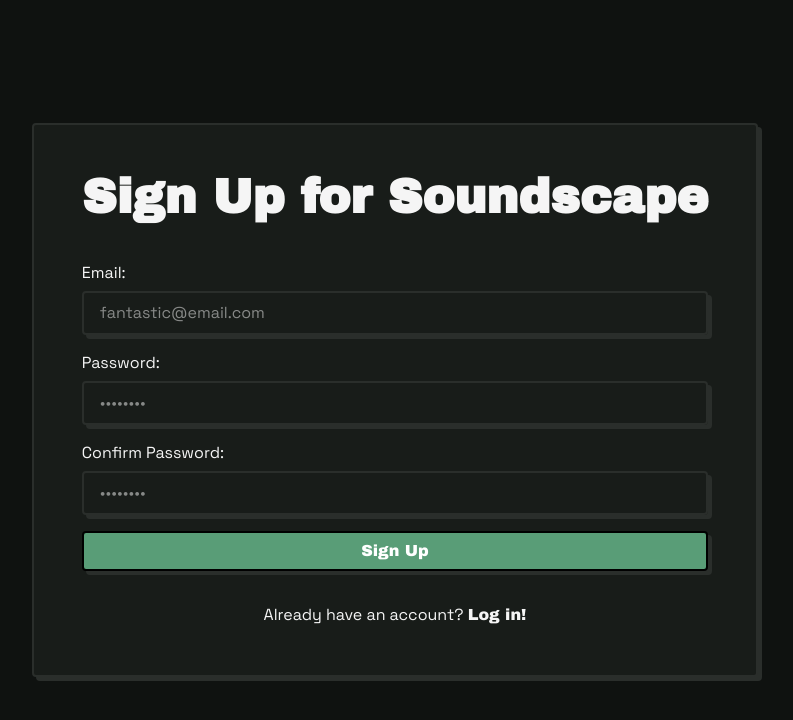
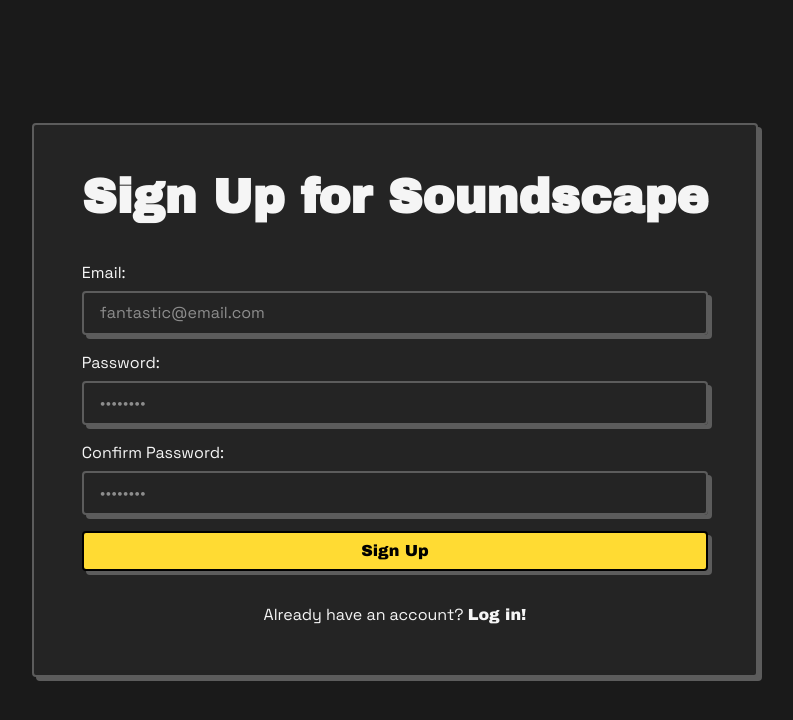
Before and after one commit to marco-vidali/soundscape, a React (Vite) app: page /auth/signup in a window 1280 px wide. Shown: the top 720 px of the page, without its empty margins (245-1038 px from the left). Built offline with nearby package versions, Linux system fonts and the light colour scheme; no server answers; the database is empty.

Commit message:
Change main color

```diff
--- a/src/index.css
+++ b/src/index.css
@@ -72,49 +72,41 @@
 
 :root {
     --radius: 0;
-    --background: #f9f5f2;
-    --foreground: #000000;
-    --muted: #efd0d5;
-    --muted-foreground: #a42439;
-    --card: #ffffff;
-    --card-foreground: #000000;
-    --popover: #ffffff;
-    --popover-foreground: #000000;
-    --border: #000000;
-    --input: #ffffff;
-    --primary: #ea435f;
-    --primary-hover: #d00000;
-    --primary-foreground: #ffffff;
-    --secondary: #ffda5c;
-    --secondary-foreground: #000000;
-    --accent: #ceebfc;
-    --accent-foreground: #000000;
-    --destructive: #d00000;
-    --destructive-foreground: #ffffff;
-    --ring: #000000;
+    --background: #fff;
+    --foreground: #000;
+    --card: #fff;
+    --card-foreground: #000;
+    --primary: #ffdb33;
+    --primary-hover: #ffcc00;
+    --primary-foreground: #000;
+    --secondary: #000;
+    --secondary-foreground: #fff;
+    --muted: #cccccc;
+    --muted-foreground: #5a5a5a;
+    --accent: #fae583;
+    --accent-foreground: #000;
+    --destructive: #e63946;
+    --destructive-foreground: #fff;
+    --border: #000;
 }
 
 .dark {
-    --background: #0f1210;
+    --background: #1a1a1a;
     --foreground: #f5f5f5;
-    --muted: #1f3a2d;
-    --muted-foreground: #9cd9b8;
-    --card: #181c19;
-    --card-foreground: #ffffff;
-    --popover: #181c19;
-    --popover-foreground: #ffffff;
-    --border: #2a2e2b;
-    --input: #2a2e2b;
-    --primary: #599d77;
-    --primary-hover: #39654c;
-    --primary-foreground: #ffffff;
-    --secondary: #3a6f52;
-    --secondary-foreground: #ffffff;
-    --accent: #ffe75a;
-    --accent-foreground: #000000;
-    --destructive: #f05d5d;
-    --destructive-foreground: #ffffff;
-    --ring: #599d77;
+    --card: #242424;
+    --card-foreground: #f5f5f5;
+    --primary: #ffdb33;
+    --primary-hover: #ffcc00;
+    --primary-foreground: #000;
+    --secondary: #3a3a3a;
+    --secondary-foreground: #f5f5f5;
+    --muted: #3f3f46;
+    --muted-foreground: #a0a0a0;
+    --accent: #fae583;
+    --accent-foreground: #000;
+    --destructive: #e63946;
+    --destructive-foreground: #fff;
+    --border: #5c5c5c;
 }
 
 @layer base {
```
